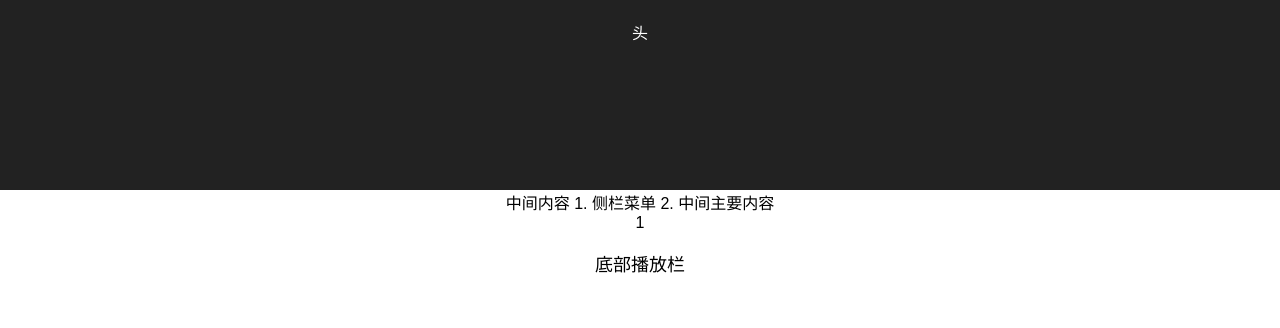
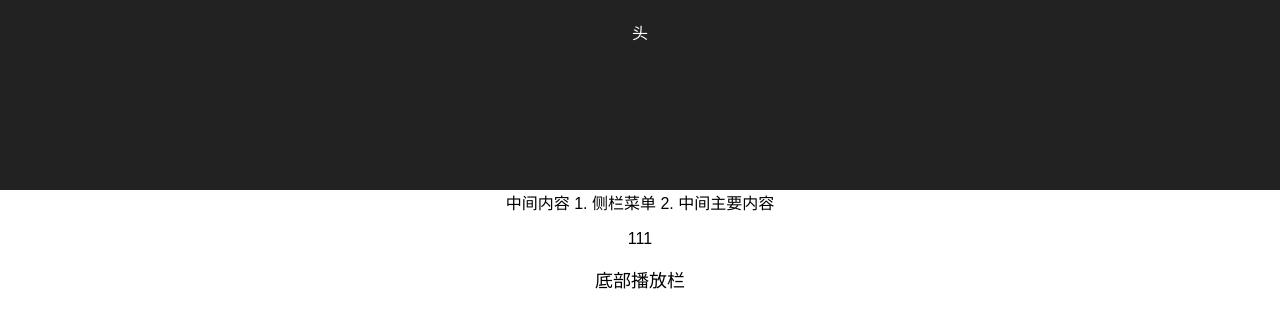
Before and after one commit to nujey/react-electron-ts, a React (Create React App) app: page /login in a window 1280 px wide. Shown: the top 328 px of the page. Built offline with nearby package versions, Linux system fonts and the light colour scheme.

Commit message:
typescript

```diff
--- a/src/router/index.tsx
+++ b/src/router/index.tsx
@@ -14,7 +14,7 @@ class RouteConfig extends React.Component {
             <Home name="我"/>
           </Route>
           <Route path="/login">
-            <Login loginStatus={false}/>
+            <Login loginStatus={true}/>
           </Route>
         </Switch>
       </div>
--- a/src/views/home/login.tsx
+++ b/src/views/home/login.tsx
@@ -1,10 +1,26 @@
 import * as React from 'react'
 
-class Login extends React.Component {
+interface Props {
+  loginStatus: boolean;
+  name?: string;
+  age?: number;
+  list?: number[]; // 元素类型后面直接跟[]
+  // list2?: Array<number>; // 数组范型
+  tuple?: [string, number]; // 元组
+  any?: any;
+  object?: object
+}
+
+// enum Color { red = 1, green = 2}
+// let C: Color = Color.red
+
+class Login extends React.Component<Props> {
   public render() {
     console.log(this.props)
     return(
-      <div>1</div>
+      <div>
+        {this.props.loginStatus ? <p>111</p> : <p>222</p>}
+      </div>
     )
   }
 }
--- a/tslint.json
+++ b/tslint.json
@@ -10,6 +10,7 @@
   "rules": {
     "interface-name": [true, "never-prefix"],
     "ordered-imports": false,
-    "no-console": false
+    "no-console": false,
+    "array-type": [true, "generic"]
   }
 }
```
